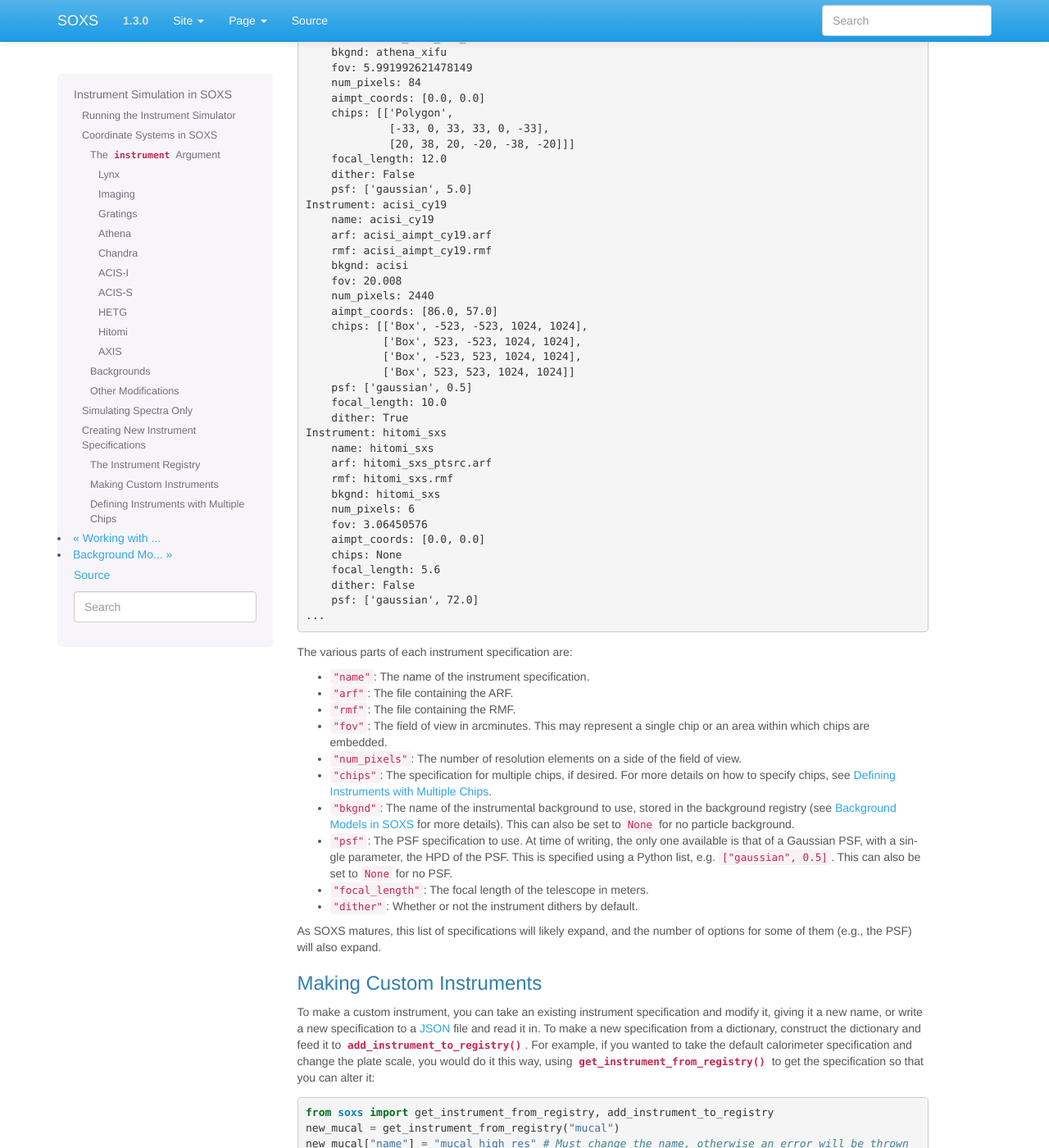
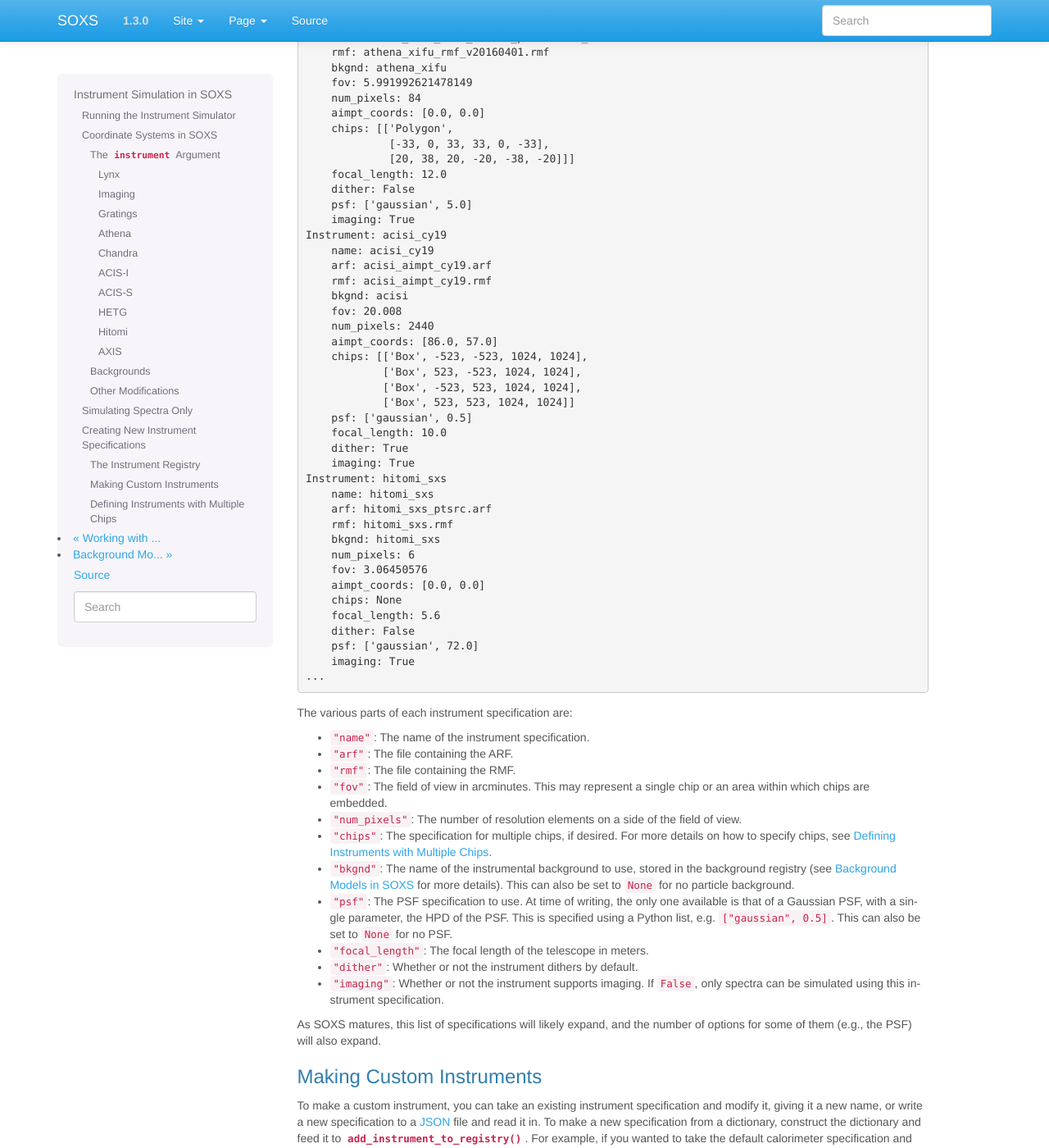
Before and after one commit to lynx-x-ray-observatory/soxs, a Sphinx documentation site: the page built from doc/source/users_guide/instrument.rst, in a window 1280 px wide and 1400 px high, scrolled down 6049 px. Shown: the whole window at 82% size. Built offline with Sphinx 7.4.7, drawn with Linux system fonts in a browser that asks for light colours; some of the changed text lies outside the part shown.

Commit message:
Doc fixes

```diff
--- a/doc/source/users_guide/instrument.rst
+++ b/doc/source/users_guide/instrument.rst
@@ -387,6 +387,7 @@ gives (showing only a subset for brevity):
         focal_length: 10.0
         dither: True
         psf: ['gaussian', 0.5]
+        imaging: True
     Instrument: athena_xifu
         name: athena_xifu
         arf: athena_xifu_1469_onaxis_pitch249um_v20160401.arf
@@ -401,6 +402,7 @@ gives (showing only a subset for brevity):
         focal_length: 12.0
         dither: False
         psf: ['gaussian', 5.0]
+        imaging: True
     Instrument: acisi_cy19
         name: acisi_cy19
         arf: acisi_aimpt_cy19.arf
@@ -416,6 +418,7 @@ gives (showing only a subset for brevity):
         psf: ['gaussian', 0.5]
         focal_length: 10.0
         dither: True
+        imaging: True
     Instrument: hitomi_sxs
         name: hitomi_sxs
         arf: hitomi_sxs_ptsrc.arf
@@ -428,6 +431,7 @@ gives (showing only a subset for brevity):
         focal_length: 5.6
         dither: False
         psf: ['gaussian', 72.0]
+        imaging: True
     ...
 
 The various parts of each instrument specification are:
@@ -450,6 +454,8 @@ The various parts of each instrument specification are:
   can also be set to ``None`` for no PSF.
 * ``"focal_length"``: The focal length of the telescope in meters.
 * ``"dither"``: Whether or not the instrument dithers by default.
+* ``"imaging"``: Whether or not the instrument supports imaging. If ``False``,
+  only spectra can be simulated using this instrument specification.
 
 As SOXS matures, this list of specifications will likely expand, and the number
 of options for some of them (e.g., the PSF) will also expand.
@@ -549,7 +555,8 @@ For example, the *Chandra* ACIS-I instrument configurations have a list of four
                                                    ["Box", 523, 523, 1024, 1024]],
                                          "psf": ["gaussian", 0.5],
                                          "focal_length": 10.0,
-                                         "dither": True}
+                                         "dither": True,
+                                         "imaging": True}
 
 whereas the *Athena* XIFU instrument configuration uses a ``Polygon`` region:
 
@@ -567,4 +574,5 @@ whereas the *Athena* XIFU instrument configuration uses a ``Polygon`` region:
                                                      [20, 38, 20, -20, -38, -20]]],
                                           "focal_length": 12.0,
                                           "dither": False,
-                                          "psf": ["gaussian", 5.0]}
+                                          "psf": ["gaussian", 5.0],
+                                          "imaging": True}
```
Also changed, not shown: other parts of doc/source/users_guide/instrument.rst (+3 -3 lines).
